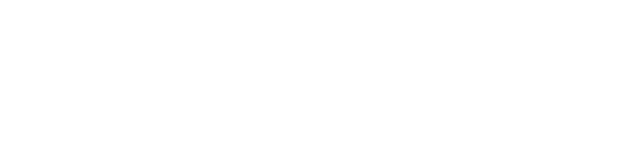
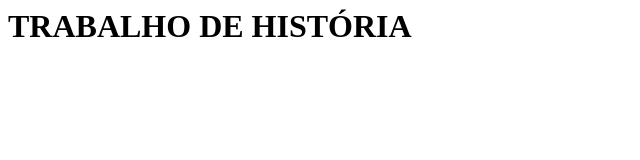
Before and after one commit to Gameking01/P-gina-hist-ria-, a plain HTML site: page Index.html in a window 1280 px wide. Shown: the whole page, without its empty margins (0-640 px from the left). Drawn offline with Linux system fonts and the light colour scheme.

Commit message:
Update Index.html

```diff
--- a/Index.html
+++ b/Index.html
@@ -1,6 +1,8 @@
 <!DOCTYPR html>
 <html lang="pt-br">
-  <head>
-    <meta charset="UTF-8">
-    <meta name="viewport" content="width=device-width, initial-scale=1.0">
-  </head>
+<head>
+</head>
+<body>
+      <h1>TRABALHO DE HISTÓRIA</h1>
+</body>
+</html>
```
